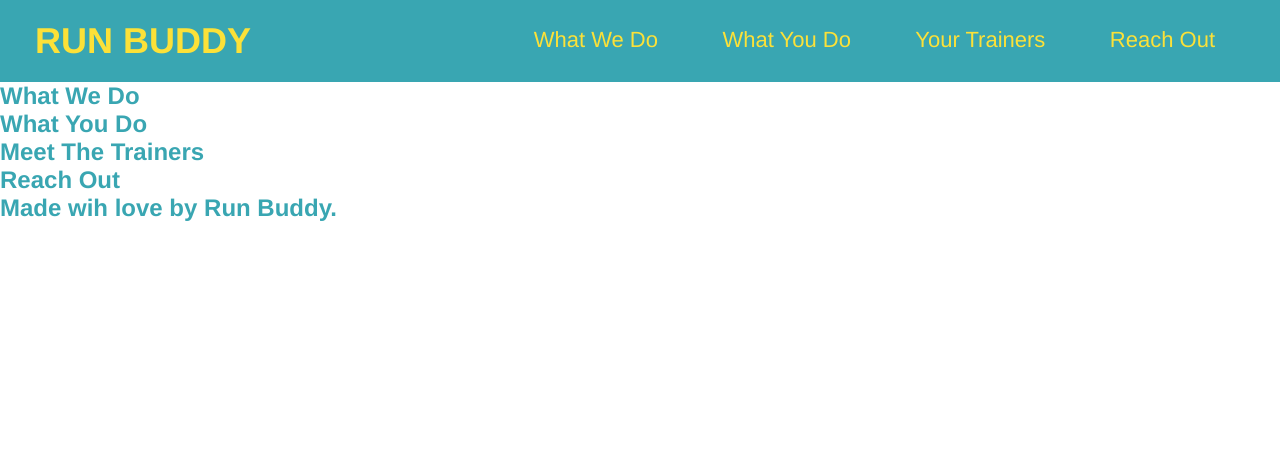
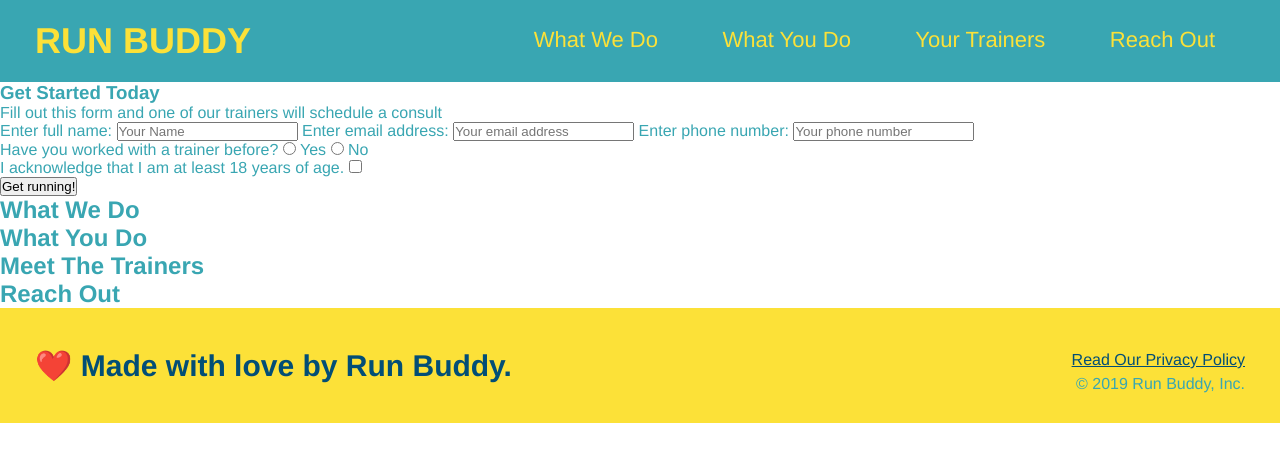
Before and after one commit to iolabiyi196/run-buddy, a plain HTML site: page index.html in a window 1280 px wide. Drawn offline with Linux system fonts and the light colour scheme.

Commit message:
designed the form

```diff
--- a/assets/css/style.css
+++ b/assets/css/style.css
@@ -1,6 +1,7 @@
 * {
     margin: 0;
     padding: 0;
+    box-sizing: border-box;
 }
 
 body {
@@ -44,3 +45,26 @@ header nav ul li a {
     font-weight: lighter;
     font-size: 22px;
 }
+
+footer {
+    background: #fce138;
+    width: 100%;
+    padding: 40px 35px;
+}
+
+footer h2 {
+    display: inline;
+    color: #024e76;
+    font-size: 30px;
+    margin: 0;
+}
+
+footer div {
+    float: right;
+    line-height: 1.5;
+    text-align: right;
+}
+
+footer a {
+    color: #024e76;
+}
--- a/index.html
+++ b/index.html
@@ -34,31 +34,57 @@
 
     <!-- hero/jumbotron-->
     <section>
-
+        <div>
+            <h3>Get Started Today</h3>
+            <p>Fill out this form and one of our trainers will schedule a consult</p>
+            <!-- Add form element -->
+            <form>
+                <label for="name">Enter full name:</label>
+                <input type="text" placeholder="Your Name" name="name" id="name" />
+                <label for="email">Enter email address:</label>
+                <input type="email" placeholder="Your email address" name="email" id="email" />
+                <label for="phone-number">Enter phone number:</label>
+                <input type="tel" placeholder="Your phone number" name="phone-number" id="phone-number" />
+                <p>Have you worked with a trainer before?
+                    <input type="radio" name="trainer-confirm" id="trainer-yes" />
+                    <label for="trainer-yes">Yes</label>
+                    <input type="radio" name="trainer-confirm" id="trainer-no" />
+                    <label for="trainer-no">No</label>
+                </p>
+                <p>
+                    <label for="checkbox">I acknowledge that I am at least 18 years of age. </label>
+                    <input type="checkbox" name="age-confirm" id="checkbox" />
+                </p>
+                <button type="submit">Get running!</button>
+            </form>
+        </div>
     </section>
 
-    <!-- "what we do" section-->
+    <!-- " what we do " section-->
     <section>
         <h2>What We Do</h2>
     </section>
 
-    <!-- "what you do" section-->
+    <!-- "what you do " section-->
     <section>
         <h2>What You Do</h2>
     </section>
 
-    <!-- "meet the trainers" section-->
+    <!-- "meet the trainers " section-->
     <section>
         <h2>Meet The Trainers</h2>
     </section>
 
-    <!-- "reach out" section-->
+    <!-- "reach out " section-->
     <section>
         <h2>Reach Out</h2>
     </section>
 
     <footer>
-        <h2>Made wih love by Run Buddy.</h2>
+        <h2>❤️ Made with love by Run Buddy.</h2>
+        <div>
+            <a href="# ">Read Our Privacy Policy</a><br /> &copy; 2019 Run Buddy, Inc.
+        </div>
     </footer>
 </body>
 
```
Also changed, not shown: 1 other file.
